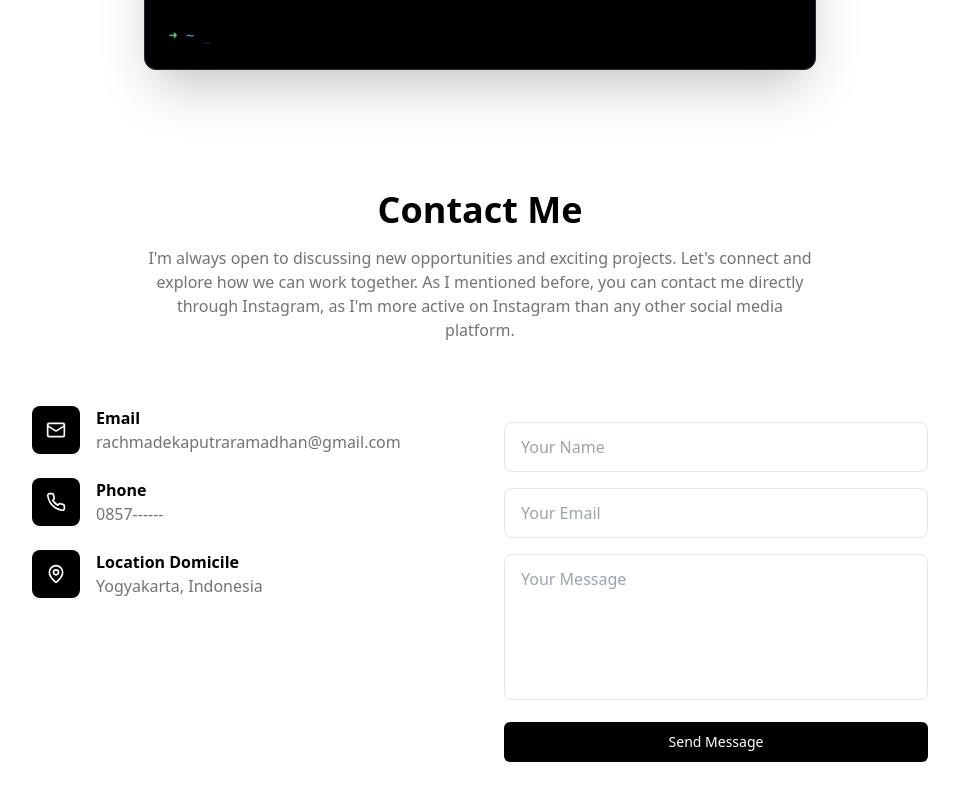
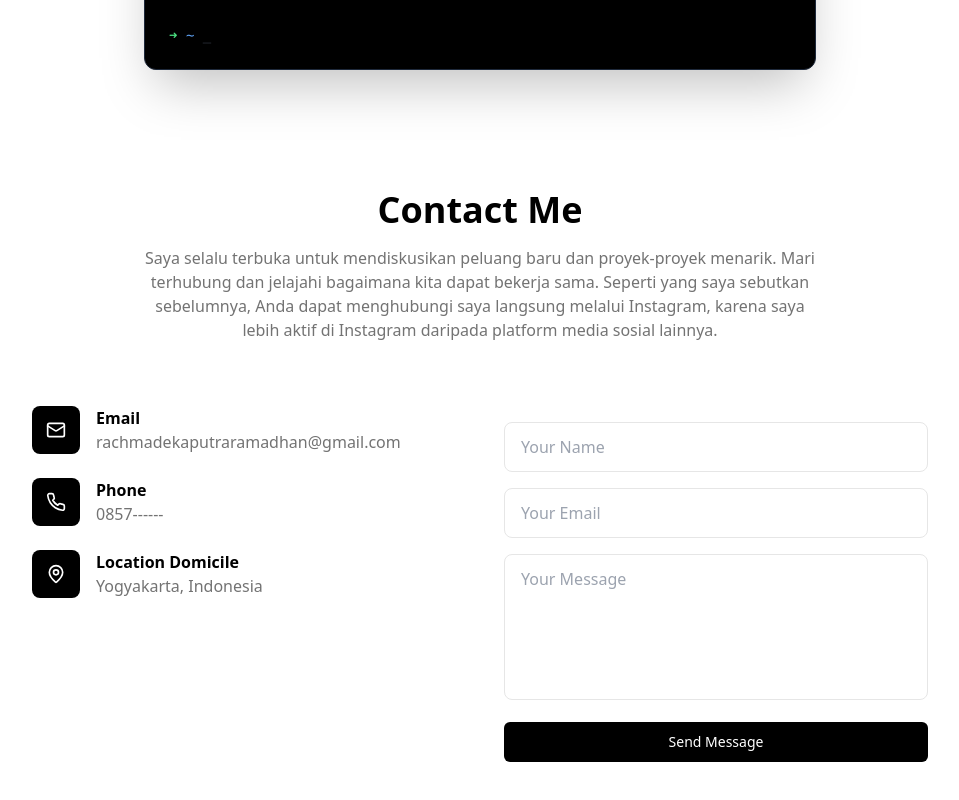
Before and after one commit to rchmdepr/portofolio2, a React (Vite) app: page / in a window 1280 px wide. Shown: the part 4482-5282 px from the top of the page, without its empty margins (160-1119 px from the left). Built offline with nearby package versions, Linux system fonts and the light colour scheme.

Commit message:
5/2/2025

```diff
--- a/src/components/ContactSection.tsx
+++ b/src/components/ContactSection.tsx
@@ -8,10 +8,10 @@ const ContactSection = () => {
         <div className="text-center mb-16">
           <h2 className="text-4xl font-bold mb-4">Contact Me</h2>
           <p className="text-muted-foreground max-w-2xl mx-auto">
-           I'm always open to discussing new opportunities and exciting projects.
-           Let's connect and explore how we can work together. As I mentioned before,
-           you can contact me directly through Instagram, as I'm more active on Instagram
-           than any other social media platform.
+          Saya selalu terbuka untuk mendiskusikan peluang baru dan proyek-proyek menarik.
+          Mari terhubung dan jelajahi bagaimana kita dapat bekerja sama. Seperti yang saya sebutkan sebelumnya,
+          Anda dapat menghubungi saya langsung melalui Instagram, karena saya lebih aktif di Instagram
+          daripada platform media sosial lainnya.
           </p>
         </div>
 
```
